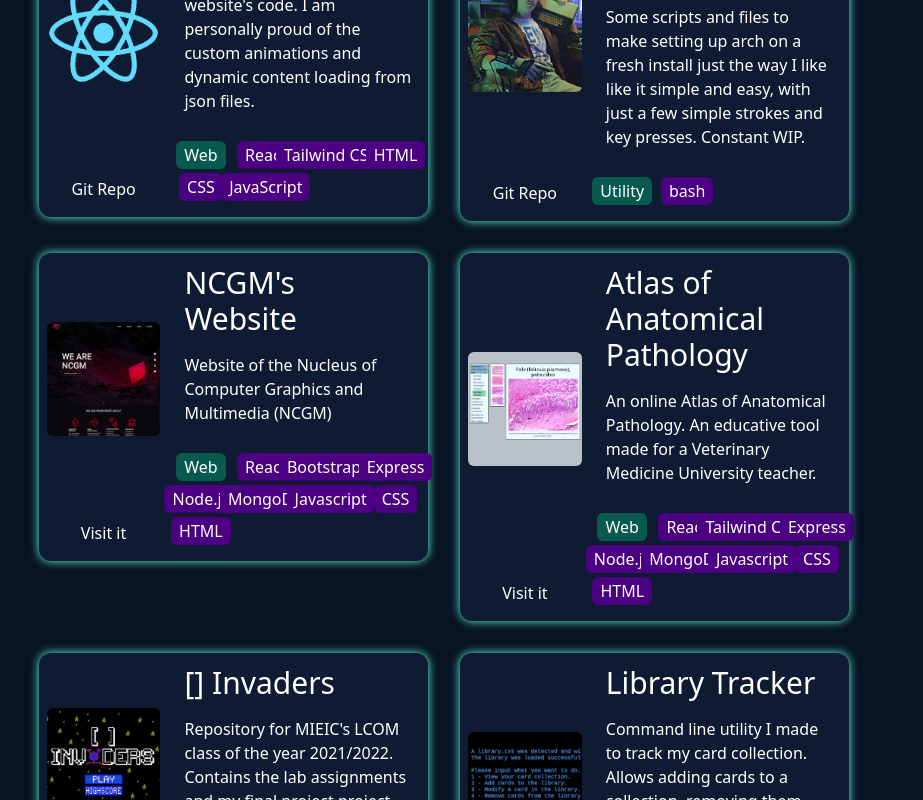
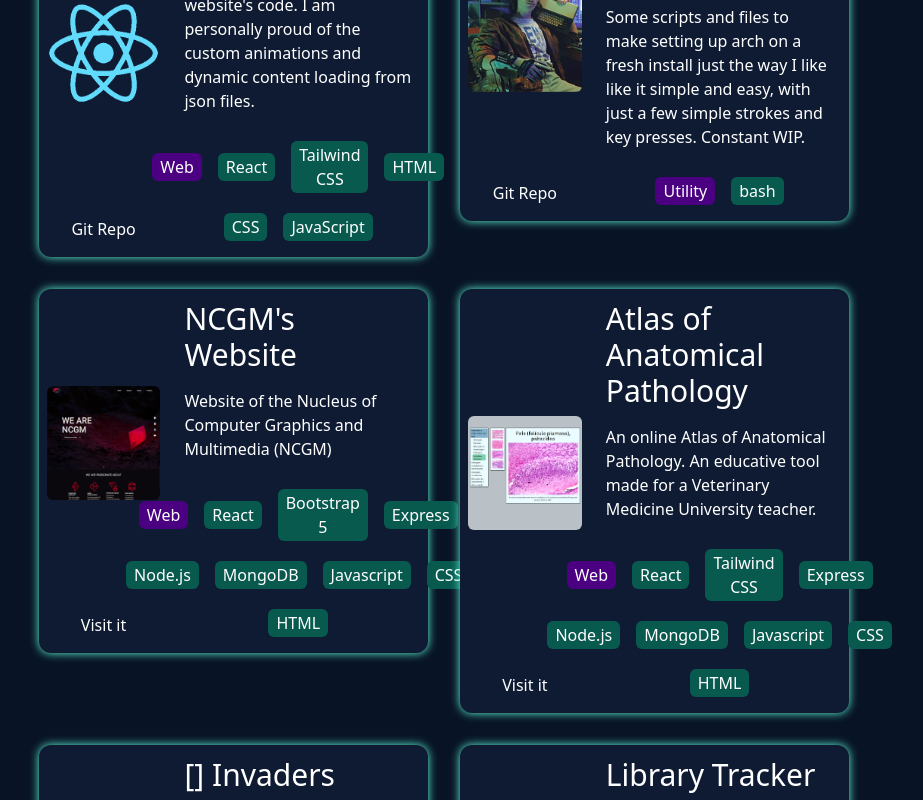
Before and after one commit to Retchut/website, a React (Create React App) app: page / in a window 1280 px wide. Shown: the part 1180-1980 px from the top of the page, without its empty margins (196-1119 px from the left). Built offline with nearby package versions, Linux system fonts and the light colour scheme.

Commit message:
feat: implement tag wrapping for multiple window sizes

```diff
--- a/src/Components/Project/Project.jsx
+++ b/src/Components/Project/Project.jsx
@@ -1,3 +1,16 @@
+import { buildTagRows } from '../../Utils/arrayFilters.js';
+
+function getTagColNum(windowSize){
+    switch(windowSize){
+        case 3:
+            return 4;
+        case 2:
+            return 3;
+        case 1:
+            return 2;
+    }
+}
+
 function getImage(folderPath, imgName){
     return (
         <div className="grow p-2 flex justify-center items-center">
@@ -23,25 +36,47 @@ function getDescription(name, description){
     )
 }
 
-function getTags(projectName, tags, techs){
+function getTags(projectName, tags, techs, windowSize){
+    const rows = buildTagRows(tags, techs, getTagColNum(windowSize));
+
     return (
-        <div className="my-2 pb-2 grid grid-cols-4">
-            {tags.map((tag, index) =>
-                <div key={projectName + "Tag" + index} className="flex h-min justify-center">
-                    <p className="whitespace-nowrap px-2 py-0.5 mb-0 my-1 bg-tag rounded-md">{tag}</p>
-                </div>
-            )}
-            {techs.map((technology, index) =>
-                <div key={projectName + "Tech" + index} className="flex h-min justify-center">
-                    <p className="whitespace-nowrap px-2 py-0.5 mb-0 my-1 bg-tech rounded-md">{technology}</p>
-                </div>
-            )}
+        <div className="">
+            {rows.map((row, index) => {
+                // console.log(item)
+                return (
+                    <div className="my-2 pb-2 flex justify-center items-center">
+                        {row.map((item, index) => {
+                            return (
+                                <div key={projectName + "Tag" + index} className="mx-2">
+                                    <p className={`text-center px-2 py-0.5 mb-0 my-1 rounded-md ${(item.isTag ? "bg-tag" : "bg-tech")}`}>{item.content}</p>
+                                </div>
+                            );
+                        })}
+                    </div>
+                )
+            })}
         </div>
+
+
+
+        // <div className="my-2 pb-2 grid grid-cols-4">
+        //     {tags.map((tag, index) =>
+        //         <div key={projectName + "Tag" + index} className="flex h-min justify-center">
+        //             <p className="text-center px-2 py-0.5 mb-0 my-1 bg-tag rounded-md">{tag}</p>
+        //         </div>
+        //     )}
+        //     {techs.map((technology, index) =>
+        //         <div key={projectName + "Tech" + index} className="flex h-min justify-center">
+        //             <p className="text-center px-2 py-0.5 mb-0 my-1 bg-tech rounded-md">{technology}</p>
+        //         </div>
+        //     )}
+        // </div>
     )
 }
 
 function Project(props) {
     const { name, description, imgName, tags, techs, buttonText, buttonUrl } = props.projectData;
+    const windowSize = props.windowSize;
 
     return (
         <div className="background-box grid grid-cols-3">
@@ -54,7 +89,7 @@ function Project(props) {
             <div className="col-span-2">
                 <div className="h-full flex flex-col">
                     {getDescription(name, description)}
-                    {getTags(name, tags, techs)}
+                    {getTags(name, tags, techs, windowSize)}
                 </div>
             </div>
         </div>
--- a/src/Utils/arrayFilters.js
+++ b/src/Utils/arrayFilters.js
@@ -20,6 +20,19 @@ function buildRows(data, colNum, tagFilter = ""){
     return rows;
 }
 
+function buildTagRows(techs, tags, colNum){
+    // TODO: make this cleaner
+    let items = [];
+    for(const tech of techs){
+        items.push({ content : tech, isTag : false});
+    }
+    for(const tag of tags){
+        items.push({ content : tag, isTag : true});
+    }
+
+    return buildRows(items, colNum);
+}
+
 function filterArray(data, tagFilter){
     const baseFilter = "All";
     if(tagFilter !== ""){
@@ -31,4 +44,4 @@ function filterArray(data, tagFilter){
     return data;
 }
 
-export { buildRows, filterArray };
+export { buildRows, buildTagRows, filterArray };
```
